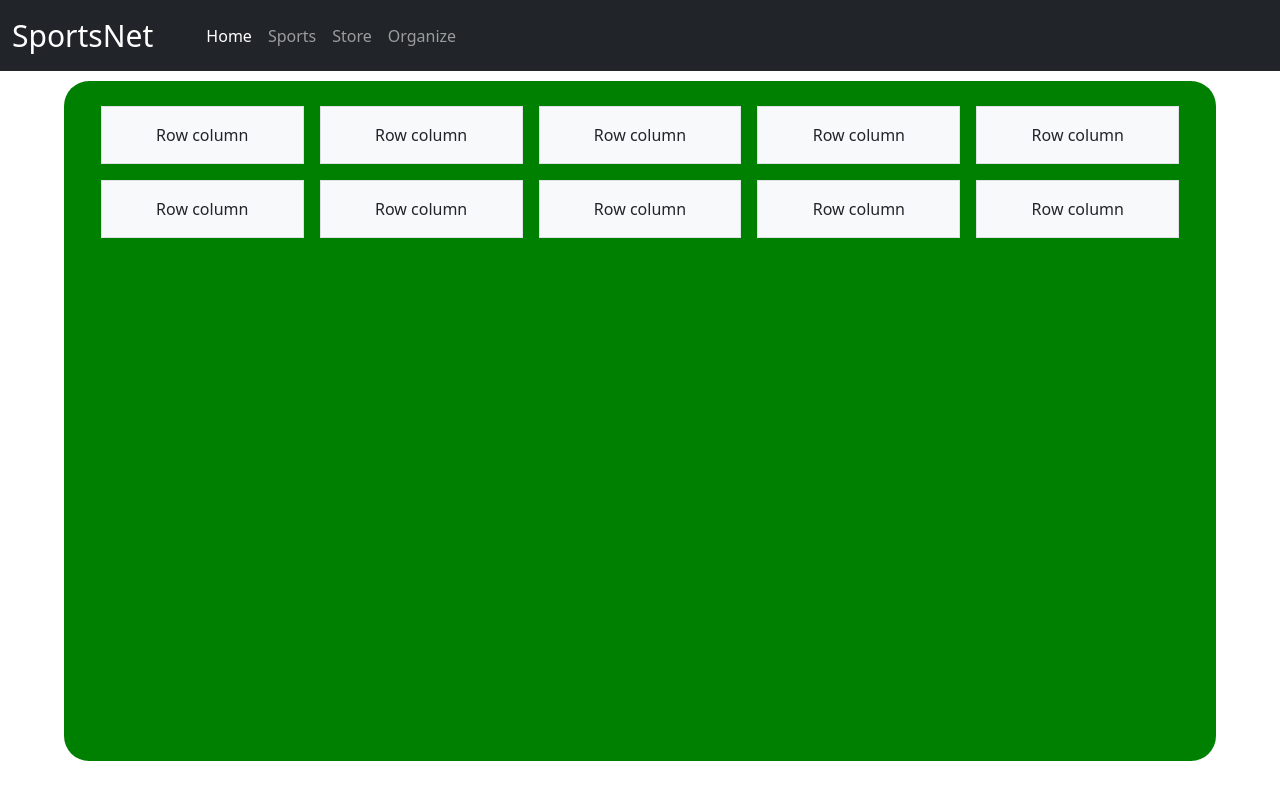
After one commit to YashRangucha/SportsNet, a Django app: page /sports in a window 1280 px wide. The commit adds this page. Run offline with Django 3.2, Linux system fonts and the light colour scheme.

Commit message:
added sports

```diff
--- /dev/null
+++ b/Web_App/templates/Web_App/sports.html
@@ -0,0 +1,78 @@
+<!DOCTYPE html>
+{% load static %}
+<html lang="en">
+<head>
+    <meta charset="UTF-8">
+    <meta http-equiv="X-UA-Compatible" content="IE=edge">
+    <meta name="viewport" content="width=device-width, initial-scale=1.0">
+    <title>SportNet</title>
+    <!--main stylesheet-->
+    <link rel="stylesheet" type="text/css" href="{% static 'CSS/main.css' %}">
+    <!--bootstrap-->
+    <link href="https://cdn.jsdelivr.net/npm/bootstrap@5.1.0/dist/css/bootstrap.min.css" rel="stylesheet" integrity="sha384-KyZXEAg3QhqLMpG8r+8fhAXLRk2vvoC2f3B09zVXn8CA5QIVfZOJ3BCsw2P0p/We" crossorigin="anonymous">
+</head>
+<body>
+    <nav class="navbar navbar-expand-lg navbar-dark bg-dark">
+        <div class="container-fluid">
+          <a class="navbar-brand" href="#" style="font-size: 30px;">SportsNet</a> &nbsp; &nbsp; &nbsp; &nbsp;
+          <button class="navbar-toggler" type="button" data-bs-toggle="collapse" data-bs-target="#navbarNav" aria-controls="navbarNav" aria-expanded="false" aria-label="Toggle navigation">
+            <span class="navbar-toggler-icon"></span>
+          </button>
+          <div class="collapse navbar-collapse" id="navbarNav" style="text-align: right;">
+            <ul class="navbar-nav">
+              <li class="nav-item">
+                <a class="nav-link active" aria-current="page" href="#">Home</a>
+              </li>
+              <li class="nav-item">
+                <a class="nav-link" href="#">Sports</a>
+              </li>
+              <li class="nav-item">
+                <a class="nav-link" href="#">Store</a>
+              </li>
+              <li class="nav-item">
+                <a class="nav-link" href="#">Organize</a>
+              </li>
+            </ul>
+          </div>
+        </div>
+      </nav>
+      <center>
+      <div class="container2">
+        <div class="row row-cols-2 row-cols-lg-5 g-2 g-lg-3" id="gut">
+            <div class="col">
+              <div class="p-3 border bg-light">Row column</div>
+            </div>
+            <div class="col">
+              <div class="p-3 border bg-light">Row column</div>
+            </div>
+            <div class="col">
+              <div class="p-3 border bg-light">Row column</div>
+            </div>
+            <div class="col">
+              <div class="p-3 border bg-light">Row column</div>
+            </div>
+            <div class="col">
+              <div class="p-3 border bg-light">Row column</div>
+            </div>
+            <div class="col">
+              <div class="p-3 border bg-light">Row column</div>
+            </div>
+            <div class="col">
+              <div class="p-3 border bg-light">Row column</div>
+            </div>
+            <div class="col">
+              <div class="p-3 border bg-light">Row column</div>
+            </div>
+            <div class="col">
+              <div class="p-3 border bg-light">Row column</div>
+            </div>
+            <div class="col">
+              <div class="p-3 border bg-light">Row column</div>
+            </div>
+          </div>
+
+      </div>
+    </center>
+      <script src="https://unpkg.com/@popperjs/core@2/dist/umd/popper.js"></script>
+</body>
+</html>
--- a/Web_App/urls.py
+++ b/Web_App/urls.py
@@ -3,4 +3,5 @@ from . import views
 
 urlpatterns = [
     path('', views.index, name="main"),
+    path('sports', views.sports, name="sports"),
 ]
--- a/Web_App/views.py
+++ b/Web_App/views.py
@@ -6,3 +6,6 @@ from django.http import HttpResponse
 
 def index(request):
     return render(request, 'Web_App/index.html')
+
+def sports(request):
+    return render(request, 'Web_App/sports.html')
--- a/static/CSS/main.css
+++ b/static/CSS/main.css
@@ -31,3 +31,16 @@ body h1{
 .container1 .container .row #but{
     padding-top: 20px;
 }
+
+.container2{
+    background-color:green;
+    width: 90%;
+    height: 85vh;
+    padding-top: 25px;
+    border-radius: 25px;
+    box-shadow: lightslategray ;
+}
+
+.container2 #gut{
+    width: 95%;
+}
```
